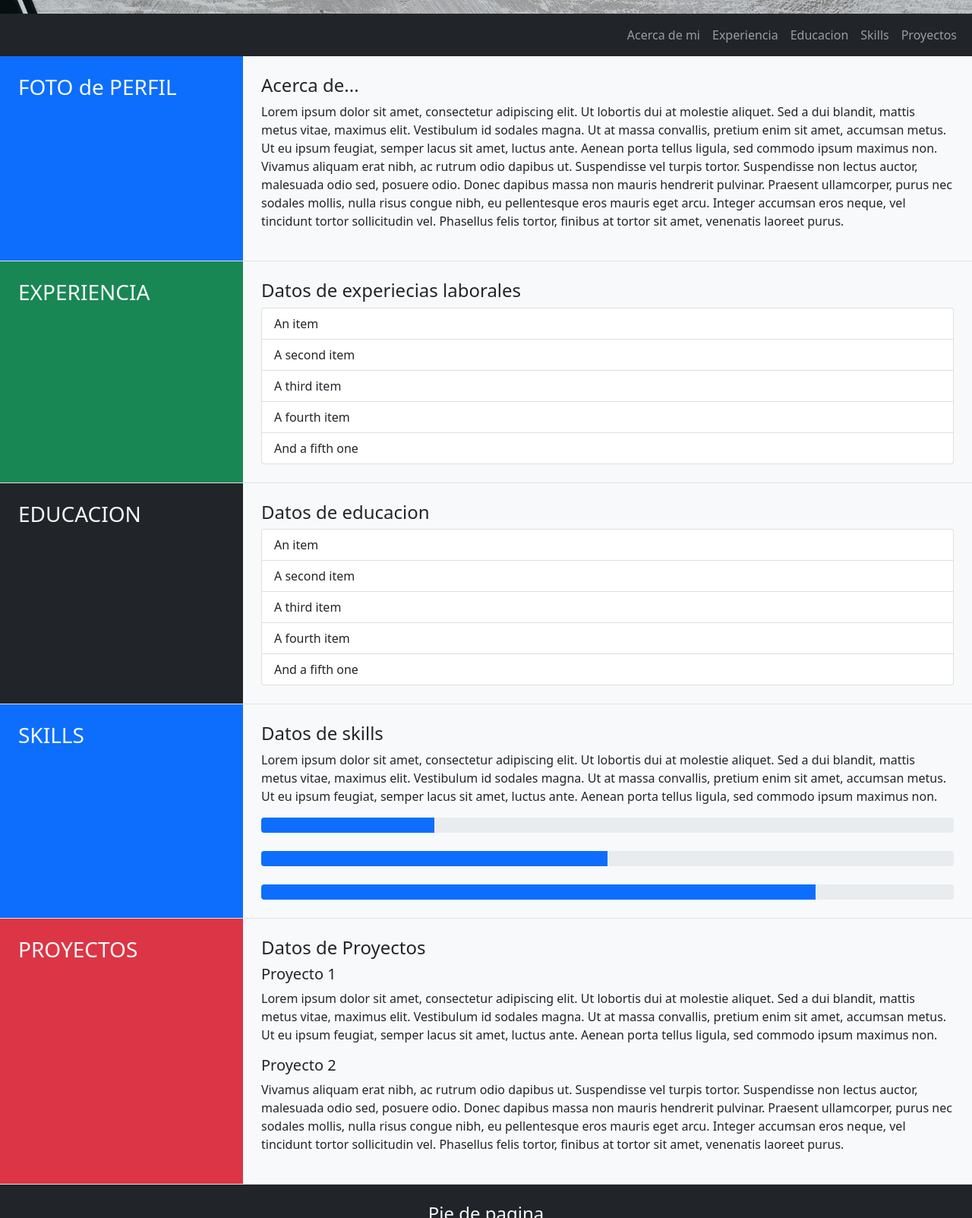
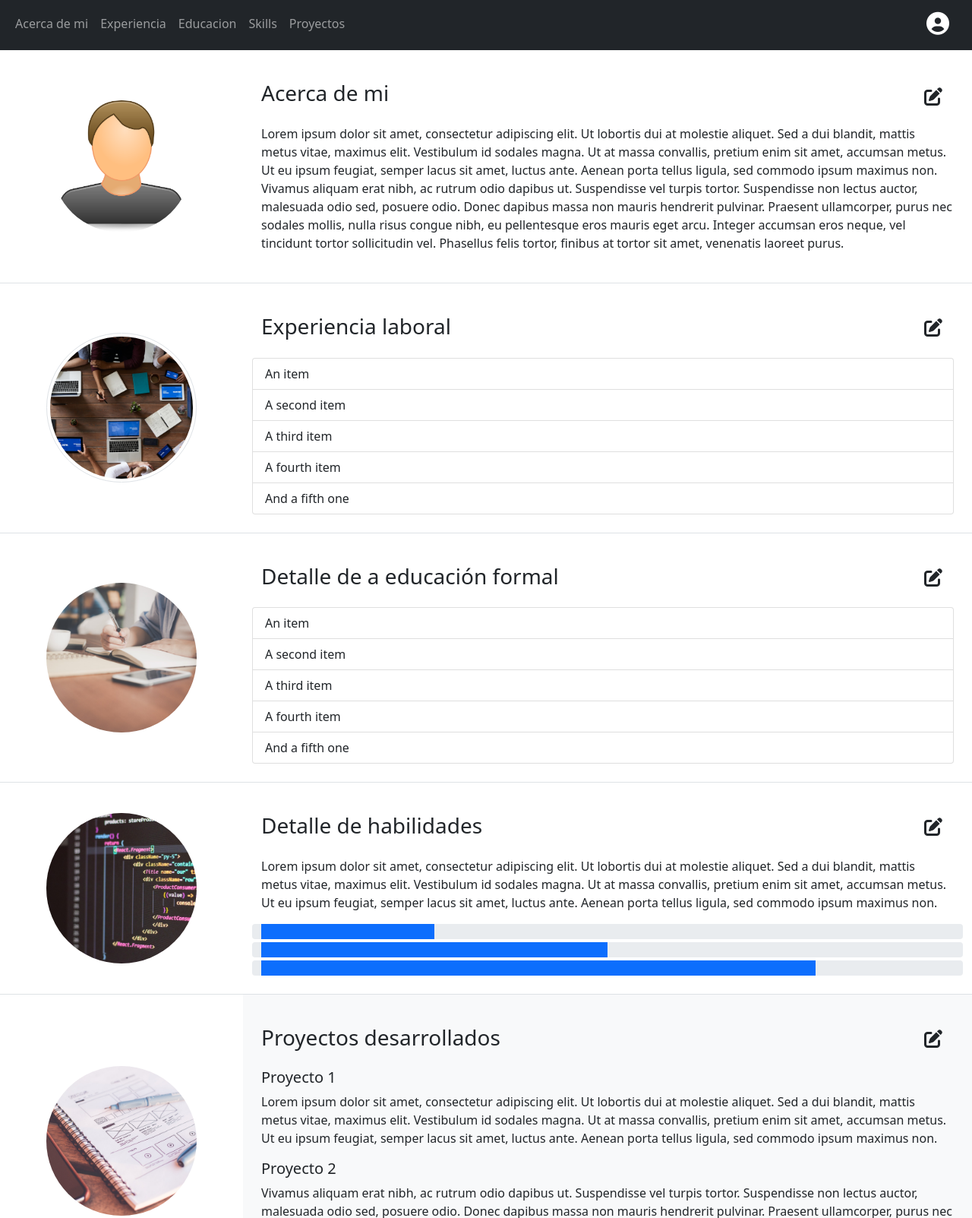
Before and after one commit to eduardoferraro/ap_portfolio_frontend, a plain HTML site: page index.html in a window 1280 px wide. Shown: the part 694-2297 px from the top of the page at 76% size. Drawn offline with Linux system fonts and the light colour scheme.

Commit message:
imagenes e iconos

```diff
--- /dev/null
+++ b/css/style.css
@@ -0,0 +1,31 @@
+#encabezado {
+    background-color: #00358e;
+}
+
+#logo {
+    width: 120px;
+}
+
+.redes-img {
+    padding: 2px;
+    font-size: 2em;
+    color: white;
+}
+
+
+#encabezado-img {
+    min-height: 77vh;
+    background:url('../images/banner.jpg');
+    background-size: cover;
+}
+
+#user-img {
+    padding: 2px;
+    font-size: 1.5em;
+    color: white;
+}
+
+.edit-ico {
+    font-size: 1.5em;
+
+}
--- a/index.html
+++ b/index.html
@@ -5,24 +5,39 @@
     <meta http-equiv="X-UA-Compatible" content="IE=edge">
     <meta name="viewport" content="width=device-width, initial-scale=1.0">
 
+    <!-- Estilos CSS -->
+    <link href="css/style.css" rel="stylesheet">
+
     <!-- Bootstrap CSS -->
     <link href="dist/bootstrap/css/bootstrap.min.css" rel="stylesheet">
     <title>AP - Portfolio</title>
 </head>
 <body>
     <div class="container-fluid">
-        <div class="row">
-            <div class="col-sm-6 p-3 bg-primary text-light">
-                AP LOGO
+        <div class="row" id="encabezado">
+            <div class="col-6 d-flex align-items-center justify-content-sm-start justify-content-center" >
+                <img id="logo" src="images/APLogo-20-20.png" alt="logo">
             </div>
 
-            <div class="col-sm-6 p-3 bg-secondary text-light text-end">
-                REDES SOCIALES
+            <div class="col-6 d-flex align-items-center justify-content-sm-end justify-content-center">
+                <span class="redes-img">
+                    <i class="fa-brands fa-square-facebook"></i>
+                </span>
+
+                <span class="redes-img">
+                    <i class="fa-brands fa-instagram"></i>
+
+                </span>
+
+                <span class="redes-img">
+                    <i class="fa-brands fa-square-twitter"></i>
+                </span>
+
+            </div>
         </div>
     </div>
 
-    </div>
-    <div class="container-fluid" style="min-height: 82vh; background:url('images/banner.jpg'); background-size: cover;"></div>
+    <div id="encabezado-img" class="container-fluid"></div>
 
     <!-- menu -->
     <nav class="navbar navbar-expand-lg bg-dark navbar-dark">
@@ -30,8 +45,9 @@
             <button class="navbar-toggler" type="button" data-bs-toggle="collapse" data-bs-target="#navbarTogglerDemo02" aria-controls="navbarTogglerDemo02" aria-expanded="false" aria-label="Toggle navigation">
                 <span class="navbar-toggler-icon"></span>
             </button>
+
             <div class="collapse navbar-collapse" id="navbarTogglerDemo02">
-                <ul class="navbar-nav mb-2 mb-lg-0 ms-auto">
+                <ul class="navbar-nav mb-2 mb-lg-0 me-auto">
                     <li class="nav-item">
                         <a class="nav-link" href="#">Acerca de mi</a>
                     </li>
@@ -51,20 +67,49 @@
                     </li>
                 </ul>
             </div>
+
+            <a class="navbar-brand" href="#">
+                <span id="user-img" class="ms-auto">
+                    <i class="fa-solid fa-circle-user"></i>
+                </span>
+            </a>
         </div>
     </nav>
     <!-- menu -->
 
 
-    <div class="container-fluid info-personal">
+     <!-- acerca -->
+    <div class="container-fluid">
         <div class="row border-bottom">
-            <div class="col-sm-3 p-4 bg-primary text-light">
-                <h3>FOTO de PERFIL</h3>
+            <div class="col-sm-3 p-4 d-flex justify-content-center align-items-center">
+                <div class="col-8">
+                    <img class="img-fluid rounded-circle mx-auto d-block" src="/images/user.png" alt="">
+                </div>
+            </div>
+
+            <div class="col-sm-9 p-4">
+                <div class="row pt-3 pb-3 align-items-center">
+                    <div class="col-11 d-flex justify-content-start ">
+                        <h3>Acerca de mi</h3>
+                    </div>
+
+
+                    <div class="col-1 d-flex justify-content-center" >
+                        <a href="#" class="text-dark ">
+                            <span class="edit-ico">
+                                <i class="fa-solid fa-pen-to-square"></i>
+                            </span>
+
+                        </a>
 
                     </div>
-            <div class="col-sm-9 p-4 bg-light">
-                <h4>Acerca de...</h4>
 
+                </div>
+
+                <!-- input datos dinamicos -->
+                <div></div>
+
+                <div class="row">
                     <p>
                         Lorem ipsum dolor sit amet, consectetur adipiscing elit. Ut lobortis dui at molestie aliquet. Sed a dui blandit,
                         mattis metus vitae, maximus elit. Vestibulum id sodales magna. Ut at massa convallis, pretium enim sit amet, accumsan metus.
@@ -75,21 +120,48 @@
                         vel tincidunt tortor sollicitudin vel. Phasellus felis tortor, finibus at tortor sit amet, venenatis laoreet purus.
 
                     </p>
+                </div>
+
+
 
             </div>
         </div>
 
     </div>
 
-    <div class="container-fluid info-experiencia">
+
+     <!-- experienca -->
+    <div class="container-fluid">
         <div class="row border-bottom">
-            <div class="col-sm-3 p-4 bg-success text-light">
-                <h3>EXPERIENCIA</h3>
+            <div class="col-sm-3 d-flex justify-content-center align-items-center">
+                <div class="col-8">
+                    <img class="img-thumbnail rounded-circle  mx-auto d-block" src="/images/experiencia.jpg" alt="">
+                </div>
+            </div>
+
+            <div class="col-sm-9 p-4  align-content-center">
+
+                <div class="row pt-3 pb-3  align-content-center">
+                    <div class="col-11 d-flex justify-content-start ">
+                        <h3>Experiencia laboral</h3>
+                    </div>
+
+
+                    <div class="col-1 d-flex justify-content-center" >
+                        <a href="#" class="text-dark ">
+                            <span class="edit-ico">
+                                <i class="fa-solid fa-pen-to-square"></i>
+                            </span>
+
+                        </a>
 
                     </div>
-            <div class="col-sm-9 p-4 bg-light">
 
-                <h4>Datos de experiecias laborales</h4>
+                </div>
+
+                 <!-- input datos dinamicos -->
+
+                <div class="row">
                     <ul class="list-group">
                         <li class="list-group-item">An item</li>
                         <li class="list-group-item">A second item</li>
@@ -99,19 +171,44 @@
                       </ul>
 
                 </div>
+
+
+            </div>
         </div>
 
     </div>
 
-    <div class="container-fluid info-educacion">
+
+     <!-- educacion -->
+    <div class="container-fluid">
         <div class="row border-bottom">
-            <div class="col-sm-3 p-4 bg-dark text-light">
-                <h3>EDUCACION</h3>
+            <div class="col-sm-3 d-flex justify-content-center align-items-center">
+                <div class="col-8">
+                    <img class="img-fluid rounded-circle  mx-auto d-block" src="/images/educacion.jpg" alt="">
+                </div>
+            </div>
+
+            <div class="col-sm-9 p-4 align-content-center">
+                <div class="row pt-3 pb-3">
+                    <div class="col-11 d-flex justify-content-start">
+                        <h3>Detalle de a educación formal</h3>
+                    </div>
+
+                    <div class="col-1 d-flex justify-content-center" >
+                        <a href="#" class="text-dark ">
+                            <span class="edit-ico">
+                                <i class="fa-solid fa-pen-to-square"></i>
+                            </span>
+
+                        </a>
 
                     </div>
-            <div class="col-sm-9 p-4 bg-light">
 
-                <h4>Datos de educacion</h4>
+                </div>
+
+                 <!-- input datos dinamicos -->
+
+                <div class="row">
                     <ul class="list-group">
                         <li class="list-group-item">An item</li>
                         <li class="list-group-item">A second item</li>
@@ -121,19 +218,46 @@
                       </ul>
 
                 </div>
+
+            </div>
         </div>
 
     </div>
 
-    <div class="container-fluid info-skills">
+
+     <!-- habilidades -->
+    <div class="container-fluid">
         <div class="row border-bottom">
-            <div class="col-sm-3 p-4 bg-primary text-light">
-                <h3>SKILLS</h3>
+            <div class="col-sm-3 d-flex justify-content-center align-items-center">
+                <div class="col-8">
+                    <img class="img-fluid rounded-circle  mx-auto d-block" src="/images/habilidades.jpg" alt="">
+                </div>
+            </div>
+
+            <div class="col-sm-9 p-4">
+
+                <div class="row pt-3 pb-3">
+                    <div class="col-11 d-flex justify-content-start">
+                        <h3>Detalle de habilidades</h3>
+                    </div>
+
+
+                    <div class="col-1 d-flex justify-content-center" >
+                        <a href="#" class="text-dark ">
+                            <span class="edit-ico">
+                                <i class="fa-solid fa-pen-to-square"></i>
+                            </span>
+
+                        </a>
 
                     </div>
-            <div class="col-sm-9 p-4 bg-light">
 
-                <h4>Datos de skills</h4>
+                </div>
+
+                 <!-- input datos dinamicos -->
+
+                <div class="row">
+
                     <p>
                         Lorem ipsum dolor sit amet, consectetur adipiscing elit. Ut lobortis dui at molestie aliquet. Sed a dui blandit,
                         mattis metus vitae, maximus elit. Vestibulum id sodales magna. Ut at massa convallis, pretium enim sit amet, accumsan metus.
@@ -151,20 +275,45 @@
                     <div class="progress" style="height: 20px;">
                         <div class="progress-bar" role="progressbar" style="width: 80%;" aria-valuenow="80" aria-valuemin="0" aria-valuemax="100"></div>
                     </div>
+
+                </div>
+
             </div>
         </div>
     </div>
 
-    <div class="container-fluid info-proyectos">
+
+    <!-- proyectos -->
+    <div class="container-fluid">
         <div class="row border-bottom">
-            <div class="col-sm-3 p-4 bg-danger text-light">
-                <h3>PROYECTOS</h3>
+            <div class="col-sm-3 d-flex justify-content-center align-items-center">
+                <div class="col-8">
+                    <img class="img-fluid rounded-circle mx-auto d-block" src="/images/proyectos.jpg" alt="">
+                </div>
+            </div>
+
+            <div class="col-sm-9 p-4 bg-light">
+                <div class="row pt-3 pb-3">
+                    <div class="col-11 d-flex justify-content-start">
+                        <h3>Proyectos desarrollados</h3>
+                    </div>
+
+
+                    <div class="col-1 d-flex justify-content-center" >
+                        <a href="#" class="text-dark ">
+                            <span class="edit-ico">
+                                <i class="fa-solid fa-pen-to-square"></i>
+                            </span>
+
+                        </a>
 
                     </div>
-            <div class="col-sm-9 p-4 bg-light">
 
-                <h4>Datos de Proyectos</h4>
+                </div>
 
+                 <!-- input datos dinamicos -->
+
+                <div class="row">
                     <h5>Proyecto 1</h5>
 
                     <p>
@@ -182,13 +331,16 @@
 
                     </p>
 
+                </div>
+
+
 
             </div>
         </div>
 
     </div>
 
-    <div class="container-fluid info-proyectos">
+    <div class="container-fluid pie-pagina">
         <div class="row border-bottom">
 
             <div class="col-sm-12 p-4 bg-dark text-light text-center">
@@ -209,5 +361,8 @@
      <!-- Bootstrap JS -->
      <script src="dist/bootstrap/js/bootstrap.bundle.min.js"></script>
 
+     <!-- fontawesome -->
+     <script src="https://kit.fontawesome.com/0d1ff5aa69.js" crossorigin="anonymous"></script>
+
 </body>
 </html>
```
Also changed, not shown: images/APLogo-20-20.png (added), images/educacion.jpg (added), images/experiencia.jpg (added), images/habilidades.jpg (added), images/proyectos.jpg (added), images/user.png (added). Lines whose indentation alone changed are shown as unchanged.
